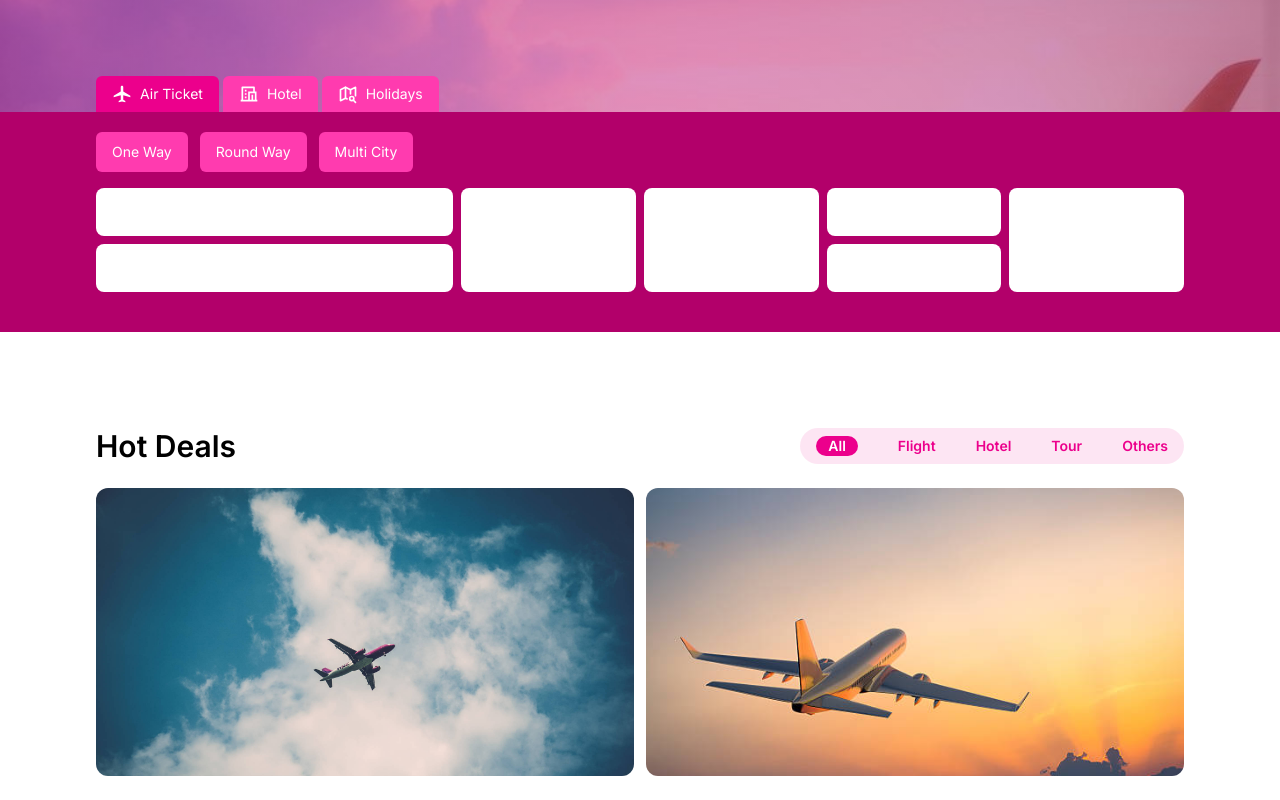
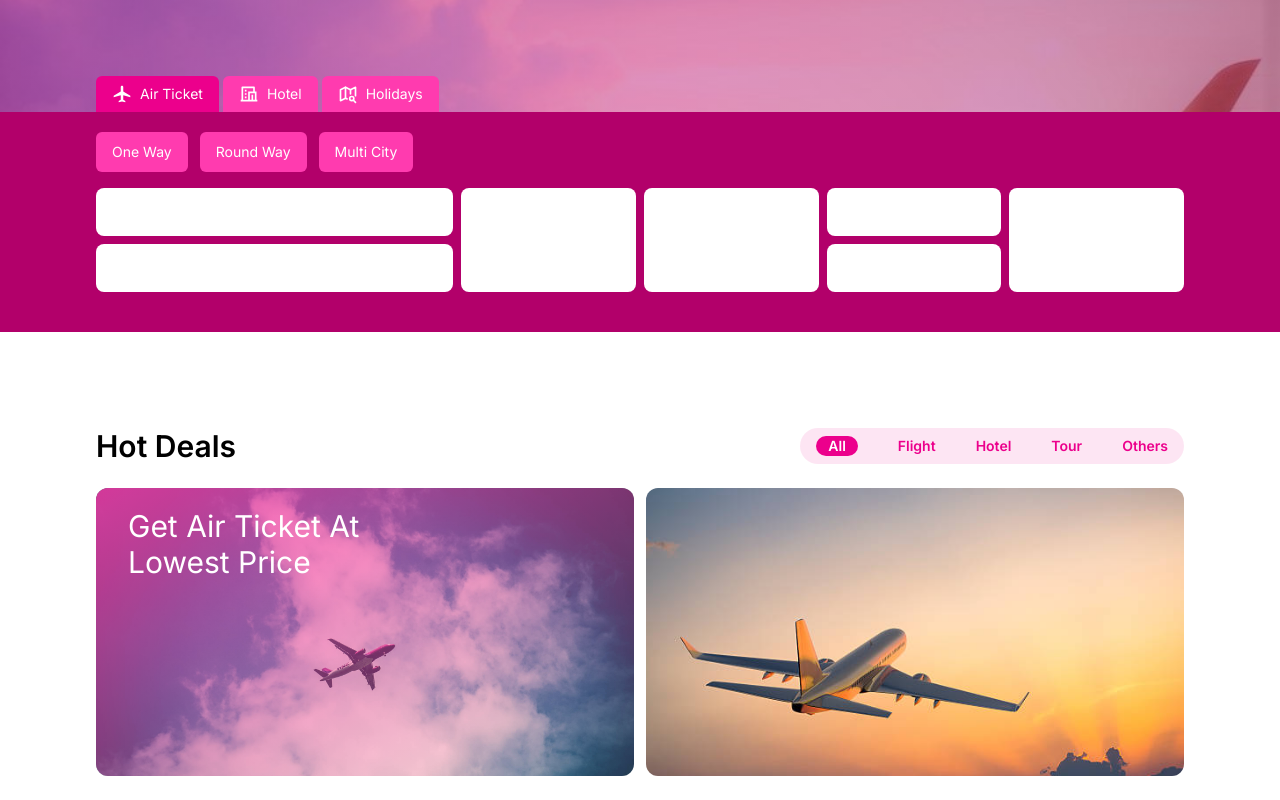
Before and after one commit to AbidHasanPiash/flights, a Next.js app: page / in a window 1280 px wide. Shown: the part 248-1048 px from the top of the page. Built offline with nearby package versions, Linux system fonts and the light colour scheme.

Commit message:
hot deals design done

```diff
--- a/components/body/HotDeals.jsx
+++ b/components/body/HotDeals.jsx
@@ -15,9 +15,12 @@ export default function HotDeals() {
             </div>
         </div>
         <div className='py-6 grid md:grid-cols-2 gap-3'>
-            <div className='w-full h-72 rounded-xl bg-[url("/images/airplane1.jpg")] bg-cover'>
+            <div className='w-full h-72 rounded-xl bg-[url("/images/airplane1.jpg")] bg-cover overflow-hidden'>
+                <div className='w-full h-full bg-gradient-to-br from-primary-light/80 to-transparent'>
+                    <h1 className='px-8 py-5 text-3xl text-white'>Get Air Ticket At <br /> Lowest Price</h1>
+                </div>
             </div>
-            <div className='w-full h-72 rounded-xl bg-[url("/images/airplane2.jpg")] bg-cover'>
+            <div className='w-full h-72 rounded-xl bg-[url("/images/airplane2.jpg")] bg-cover overflow-hidden'>
             </div>
         </div>
     </section>
```
